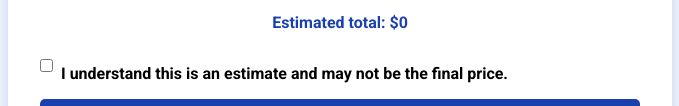
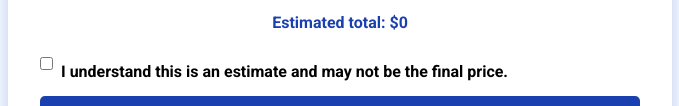
Before and after one commit to rejatkrishnan/HK-Window-Cleaning, a plain HTML site: page quote.html in a window 1280 px wide. Shown: the part 686-792 px from the top of the page, 300-979 px from the left. Drawn offline with nearby package versions, Linux system fonts and the light colour scheme.

Commit message:
Update quote.html

```diff
--- a/quote.html
+++ b/quote.html
@@ -24,11 +24,13 @@
       align-items: center;
       gap: 0.5rem;
       font-weight: bold;
+      line-height: 1;
     }
     .checkbox-container input[type="checkbox"] {
       width: auto;
       margin: 0;
       cursor: pointer;
+      vertical-align: middle;
     }
     footer {
       max-width: 600px;
```
